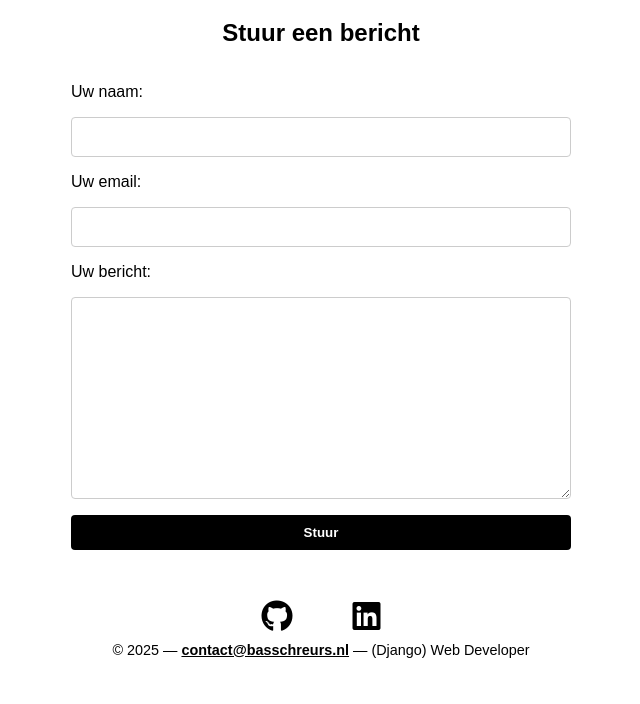
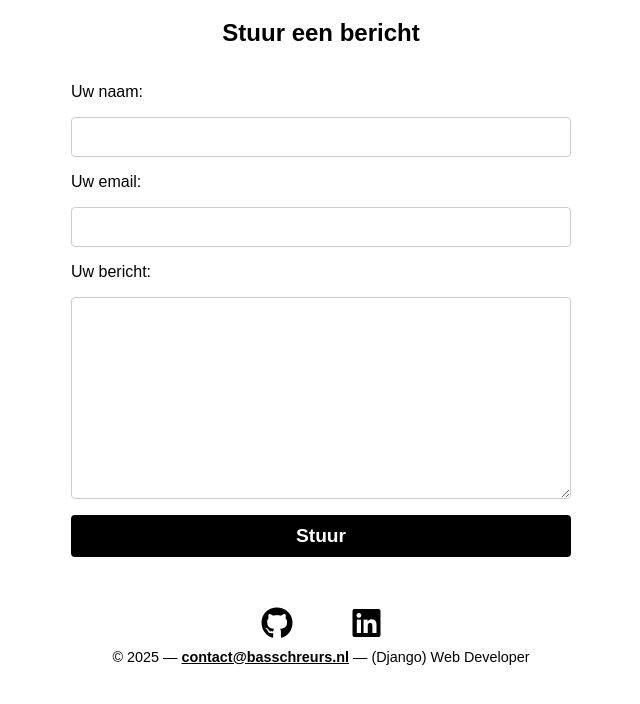
Before and after one commit to BasSchreurs/basschreurs.nl, a Django app: page /contact/ in a window 1280 px wide. Shown: the part 83-787 px from the top of the page, without its empty margins (319-959 px from the left). Run offline with Django 5.2, Linux system fonts and the light colour scheme.

Commit message:
small change button

```diff
--- a/website/templates/website/contact.html
+++ b/website/templates/website/contact.html
@@ -19,7 +19,7 @@
   <label for="message">Uw bericht:</label>
   <textarea id="message" name="message" rows="10" required></textarea>
 
-  <button type="submit">Stuur</button>
+  <button type="submit" style="font-size: 1.2rem;">Stuur</button>
 </form>
 
 {% endblock %}
```
Also changed, not shown: website/static/website/images/docker_containers.png (renamed from website/static/website/images/docker containers.png).
